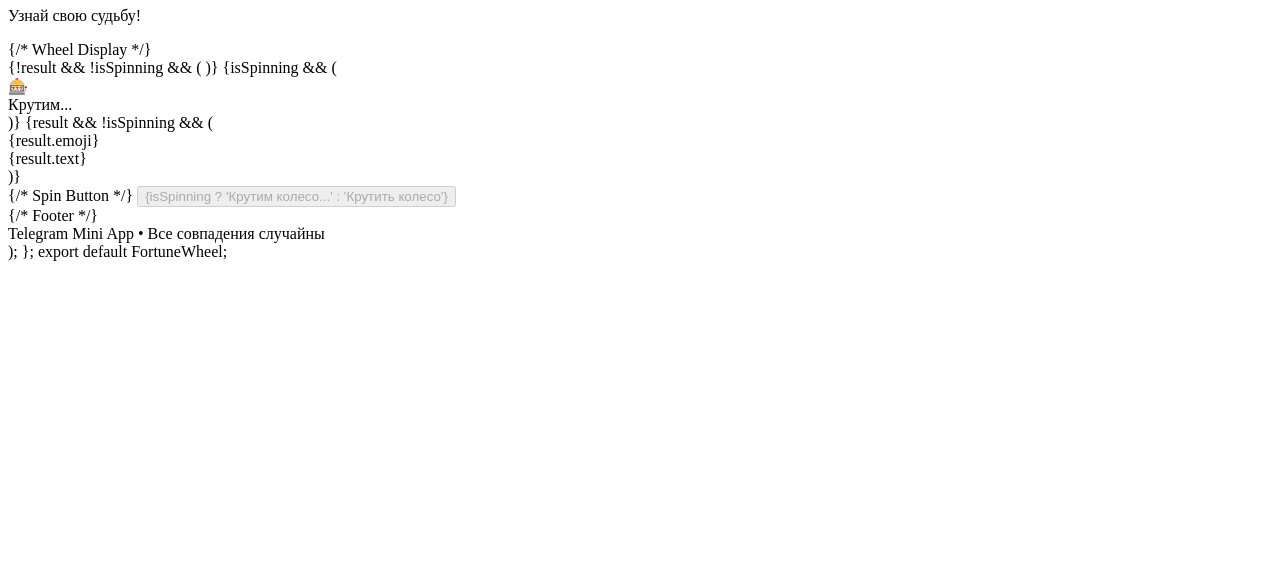
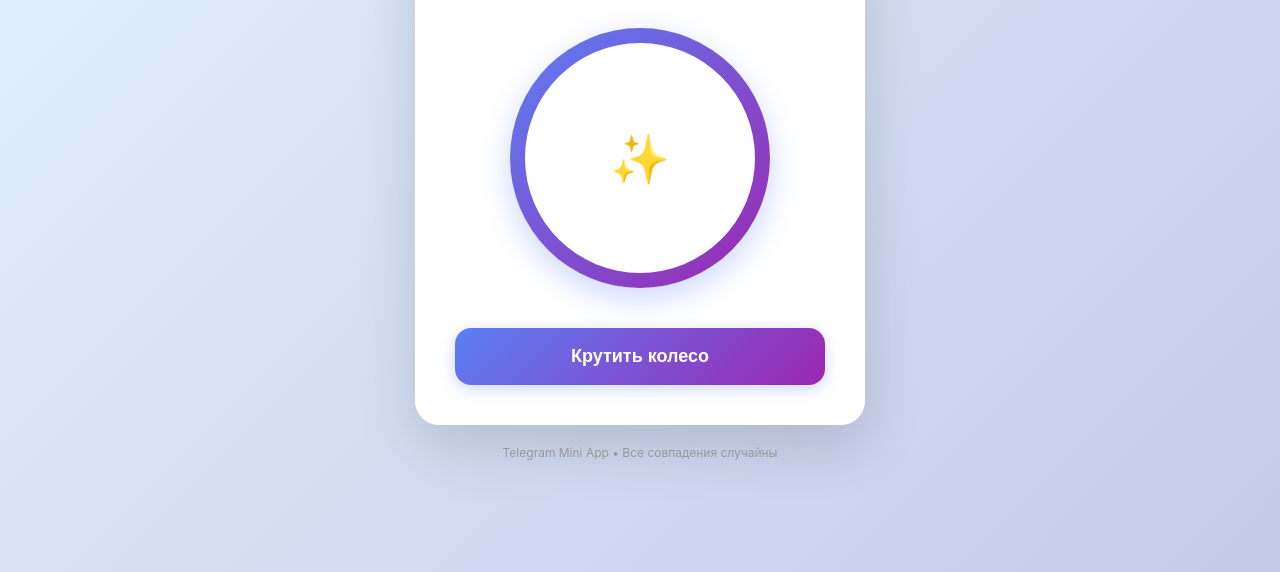
Before and after one commit to persyk/wheel-of-fortune, a plain HTML site: page index.html in a window 1280 px wide. Shown: the part 228-800 px from the top of the page. Drawn offline with Linux system fonts and the light colour scheme.

Commit message:
Update index.html

```diff
--- a/index.html
+++ b/index.html
@@ -1,113 +1,231 @@
-import React, { useState } from 'react';
-import { Sparkles } from 'lucide-react';
+<!DOCTYPE html>
+<html lang="ru">
+<head>
+    <meta charset="UTF-8">
+    <meta name="viewport" content="width=device-width, initial-scale=1.0">
+    <title>Колесо Фортуны</title>
+    <style>
+        * {
+            margin: 0;
+            padding: 0;
+            box-sizing: border-box;
+        }
 
-const FortuneWheel = () => {
-  const [result, setResult] = useState(null);
-  const [isSpinning, setIsSpinning] = useState(false);
+        body {
+            font-family: -apple-system, BlinkMacSystemFont, 'Segoe UI', Roboto, Arial, sans-serif;
+            background: linear-gradient(135deg, #e3f2fd 0%, #c5cae9 100%);
+            min-height: 100vh;
+            display: flex;
+            align-items: center;
+            justify-content: center;
+            padding: 20px;
+        }
 
-  const options = [
-    { text: 'УВОЛЕН ЗАВТРА', emoji: '💀', color: 'from-red-500 to-red-600' },
-    { text: 'УВОЛЕН СЕГОДНЯ', emoji: '☠️', color: 'from-red-600 to-red-700' },
-    { text: 'УВОЛЕН В ПЯТНИЦУ', emoji: '🔥', color: 'from-orange-500 to-red-500' },
-    { text: 'Повышение в 0.9 раз', emoji: '📉', color: 'from-yellow-500 to-orange-500' },
-    { text: 'Повышение нагрузки', emoji: '💼', color: 'from-blue-500 to-blue-600' },
-    { text: 'Просмотр телепузиков', emoji: '📺', color: 'from-purple-500 to-pink-500' }
-  ];
+        .container {
+            width: 100%;
+            max-width: 450px;
+        }
 
-  const spinWheel = () => {
-    setIsSpinning(true);
-    setResult(null);
+        .card {
+            background: white;
+            border-radius: 24px;
+            box-shadow: 0 20px 60px rgba(0, 0, 0, 0.15);
+            padding: 40px;
+        }
 
-    setTimeout(() => {
-      // Weighted random: увольнения чаще (70% шанс увольнения)
-      const weights = [25, 25, 20, 10, 10, 10]; // в процентах
-      const random = Math.random() * 100;
-      let cumulative = 0;
-      let selectedIndex = 0;
+        .header {
+            text-align: center;
+            margin-bottom: 40px;
+        }
 
-      for (let i = 0; i < weights.length; i++) {
-        cumulative += weights[i];
-        if (random < cumulative) {
-          selectedIndex = i;
-          break;
+        .header h1 {
+            font-size: 32px;
+            font-weight: 700;
+            color: #333;
+            margin-bottom: 8px;
         }
-      }
 
-      setResult(options[selectedIndex]);
-      setIsSpinning(false);
-    }, 2000);
-  };
+        .header p {
+            font-size: 14px;
+            color: #999;
+        }
 
-  return (
-    <div className="min-h-screen bg-gradient-to-br from-blue-50 to-indigo-100 flex items-center justify-center p-4">
-      <div className="w-full max-w-md">
-        <div className="bg-white rounded-3xl shadow-2xl p-8">
-          {/* Header */}
-          <div className="text-center mb-8">
-            <h1 className="text-3xl font-bold text-gray-800 mb-2">
-              Колесо Фортуны
-            </h1>
-            <p className="text-gray-500 text-sm">Узнай свою судьбу!</p>
-          </div>
+        .wheel-container {
+            position: relative;
+            margin-bottom: 40px;
+        }
 
-          {/* Wheel Display */}
-          <div className="relative mb-8">
-            <div className={`
-              w-64 h-64 mx-auto rounded-full
-              bg-gradient-to-br from-blue-500 to-purple-600
-              flex items-center justify-center
-              shadow-xl
-              ${isSpinning ? 'animate-spin' : ''}
-              transition-all duration-200
-            `}>
-              <div className="w-56 h-56 bg-white rounded-full flex items-center justify-center">
-                {!result && !isSpinning && (
-                  <Sparkles className="w-16 h-16 text-blue-500" />
-                )}
-                {isSpinning && (
-                  <div className="text-center">
-                    <div className="text-4xl mb-2">🎰</div>
-                    <div className="text-sm text-gray-600">Крутим...</div>
-                  </div>
-                )}
-                {result && !isSpinning && (
-                  <div className="text-center px-4">
-                    <div className="text-5xl mb-3">{result.emoji}</div>
-                    <div className="text-lg font-bold text-gray-800 leading-tight">
-                      {result.text}
+        .wheel {
+            width: 260px;
+            height: 260px;
+            margin: 0 auto;
+            border-radius: 50%;
+            background: linear-gradient(135deg, #5b7ff5 0%, #9c27b0 100%);
+            display: flex;
+            align-items: center;
+            justify-content: center;
+            box-shadow: 0 10px 30px rgba(91, 127, 245, 0.3);
+            transition: transform 0.2s;
+        }
+
+        .wheel.spinning {
+            animation: spin 2s ease-in-out;
+        }
+
+        @keyframes spin {
+            0% { transform: rotate(0deg); }
+            100% { transform: rotate(1440deg); }
+        }
+
+        .wheel-inner {
+            width: 230px;
+            height: 230px;
+            background: white;
+            border-radius: 50%;
+            display: flex;
+            flex-direction: column;
+            align-items: center;
+            justify-content: center;
+            padding: 20px;
+        }
+
+        .result-emoji {
+            font-size: 64px;
+            margin-bottom: 12px;
+        }
+
+        .result-text {
+            font-size: 18px;
+            font-weight: 700;
+            color: #333;
+            text-align: center;
+            line-height: 1.3;
+        }
+
+        .spin-icon {
+            font-size: 48px;
+        }
+
+        .spin-label {
+            font-size: 14px;
+            color: #999;
+            margin-top: 8px;
+        }
+
+        .spin-button {
+            width: 100%;
+            padding: 18px;
+            border: none;
+            border-radius: 16px;
+            font-size: 18px;
+            font-weight: 600;
+            color: white;
+            background: linear-gradient(135deg, #5b7ff5 0%, #9c27b0 100%);
+            cursor: pointer;
+            transition: all 0.2s;
+            box-shadow: 0 4px 15px rgba(91, 127, 245, 0.3);
+        }
+
+        .spin-button:hover:not(:disabled) {
+            transform: scale(1.02);
+            box-shadow: 0 6px 20px rgba(91, 127, 245, 0.4);
+        }
+
+        .spin-button:active:not(:disabled) {
+            transform: scale(0.98);
+        }
+
+        .spin-button:disabled {
+            background: #e0e0e0;
+            color: #999;
+            cursor: not-allowed;
+            box-shadow: none;
+        }
+
+        .footer {
+            text-align: center;
+            margin-top: 20px;
+            font-size: 12px;
+            color: #999;
+        }
+    </style>
+</head>
+<body>
+    <div class="container">
+        <div class="card">
+            <div class="header">
+                <h1>Колесо Фортуны</h1>
+                <p>Узнай свою судьбу!</p>
+            </div>
+
+            <div class="wheel-container">
+                <div class="wheel" id="wheel">
+                    <div class="wheel-inner" id="wheelInner">
+                        <div class="spin-icon">✨</div>
                     </div>
-                  </div>
-                )}
-              </div>
+                </div>
             </div>
-          </div>
 
-          {/* Spin Button */}
-          <button
-            onClick={spinWheel}
-            disabled={isSpinning}
-            className={`
-              w-full py-4 rounded-2xl font-semibold text-lg
-              transition-all duration-200
-              ${isSpinning
-                ? 'bg-gray-300 text-gray-500 cursor-not-allowed'
-                : 'bg-gradient-to-r from-blue-500 to-purple-600 text-white hover:shadow-lg hover:scale-105 active:scale-95'
-              }
-            `}
-          >
-            {isSpinning ? 'Крутим колесо...' : 'Крутить колесо'}
-          </button>
-
-
+            <button class="spin-button" id="spinButton" onclick="spinWheel()">
+                Крутить колесо
+            </button>
         </div>
 
-        {/* Footer */}
-        <div className="text-center mt-4 text-gray-500 text-xs">
-          Telegram Mini App • Все совпадения случайны
+        <div class="footer">
+            Telegram Mini App • Все совпадения случайны
         </div>
-      </div>
     </div>
-  );
-};
 
-export default FortuneWheel;
+    <script>
+        var options = [
+            { text: 'УВОЛЕН ЗАВТРА', emoji: '💀' },
+            { text: 'УВОЛЕН СЕГОДНЯ', emoji: '☠️' },
+            { text: 'УВОЛЕН В ПЯТНИЦУ', emoji: '🔥' },
+            { text: 'Повышение в 0.9 раз', emoji: '📉' },
+            { text: 'Повышение нагрузки', emoji: '💼' },
+            { text: 'Просмотр телепузиков', emoji: '📺' }
+        ];
+
+        var isSpinning = false;
+
+        function spinWheel() {
+            if (isSpinning) return;
+
+            isSpinning = true;
+            var wheel = document.getElementById('wheel');
+            var wheelInner = document.getElementById('wheelInner');
+            var button = document.getElementById('spinButton');
+
+            wheel.classList.add('spinning');
+            button.disabled = true;
+            button.textContent = 'Крутим колесо...';
+
+            wheelInner.innerHTML = '<div class="spin-icon">🎰</div><div class="spin-label">Крутим...</div>';
+
+            setTimeout(function() {
+                var weights = [25, 25, 20, 10, 10, 10];
+                var random = Math.random() * 100;
+                var cumulative = 0;
+                var selectedIndex = 0;
+
+                for (var i = 0; i < weights.length; i++) {
+                    cumulative += weights[i];
+                    if (random < cumulative) {
+                        selectedIndex = i;
+                        break;
+                    }
+                }
+
+                var result = options[selectedIndex];
+
+                wheel.classList.remove('spinning');
+                wheelInner.innerHTML = '<div class="result-emoji">' + result.emoji + '</div><div class="result-text">' + result.text + '</div>';
+
+                button.disabled = false;
+                button.textContent = 'Крутить колесо';
+                isSpinning = false;
+            }, 2000);
+        }
+    </script>
+</body>
+</html>
```
